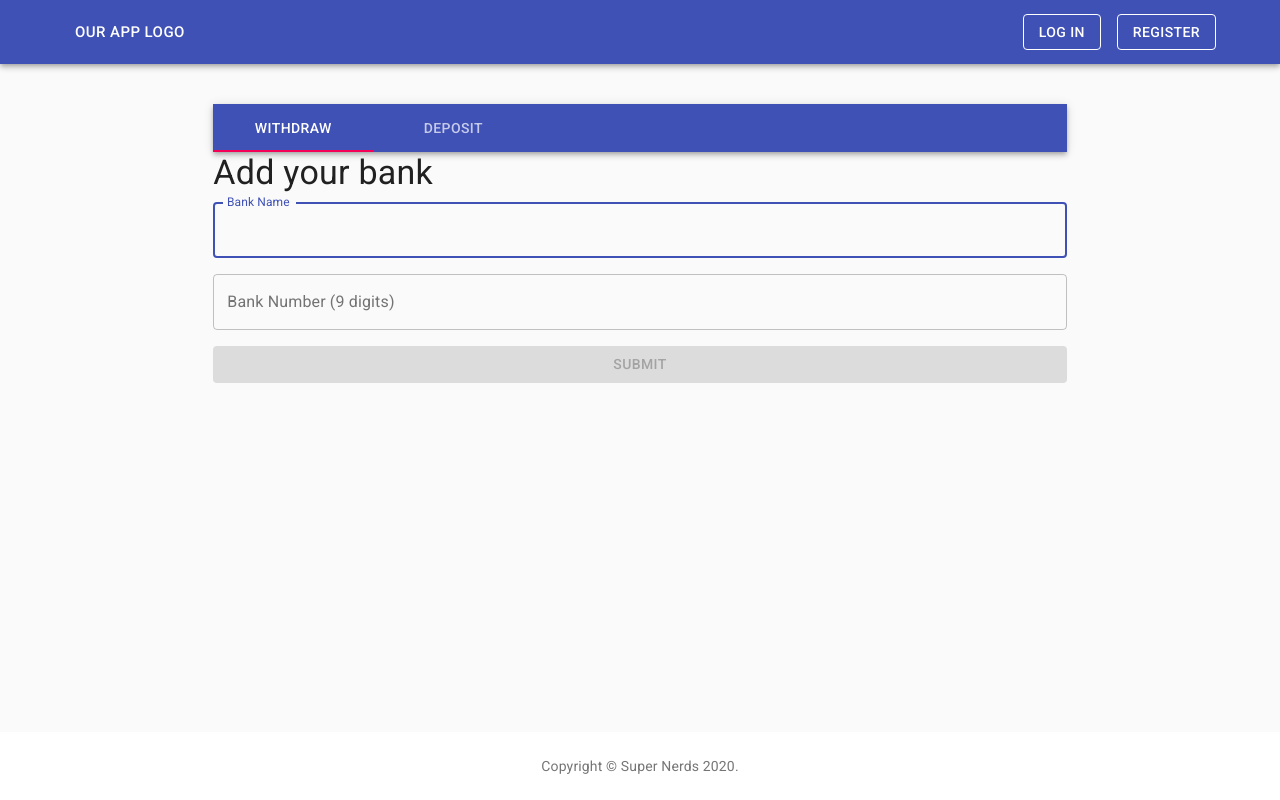
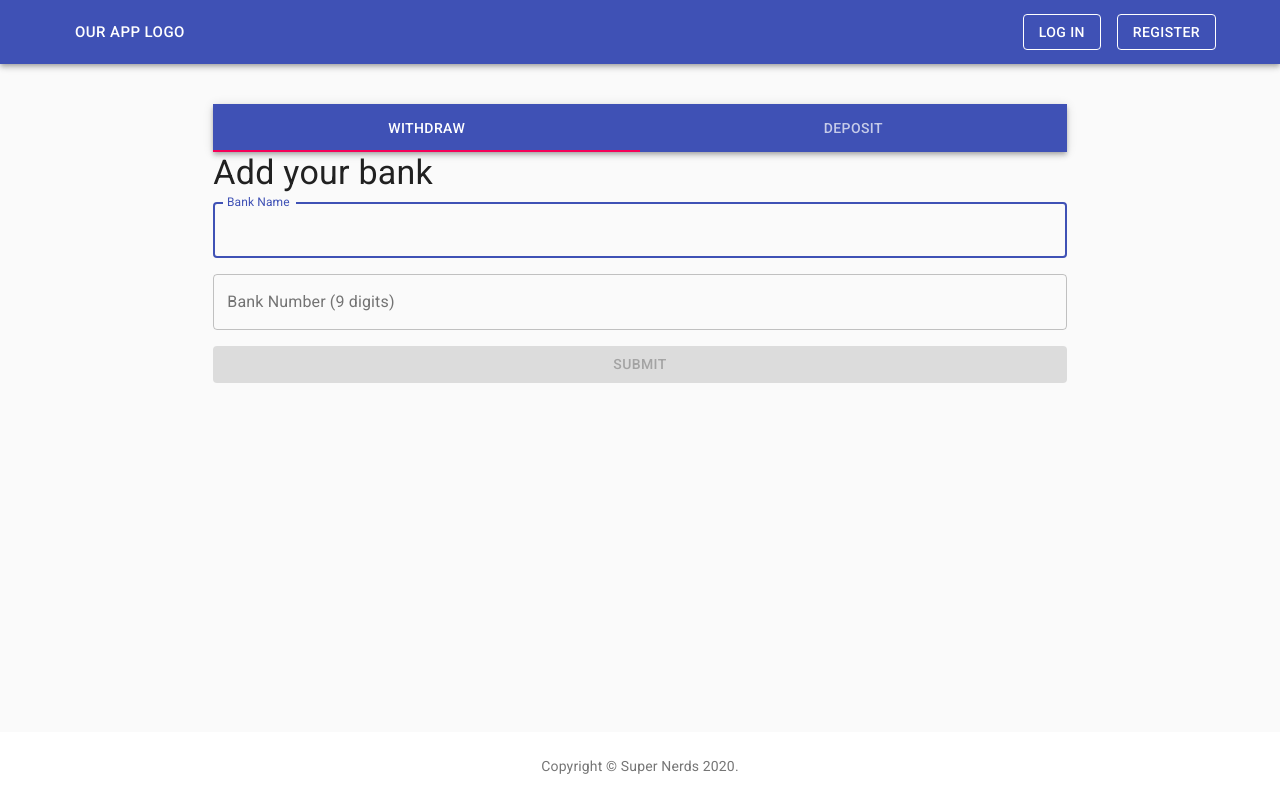
Before and after one commit to greg-healy/super_nerds_frontend, a React (Create React App) app: page /wallet in a window 1280 px wide. Built offline with nearby package versions, Linux system fonts and the light colour scheme; no server answers.

Commit message:
Fixed tabs to be fullWidth

```diff
--- a/src/components/SimpleTabs.js
+++ b/src/components/SimpleTabs.js
@@ -37,6 +37,7 @@ export default function SimpleTabs(props) {
 			<AppBar position='static'>
 				<Tabs
 					value={value}
+					variant='fullWidth'
 					onChange={handleChange}
 					aria-label='simple tabs example'>
 					<Tab label={tab1Label} {...a11yProps(0)} />
```
